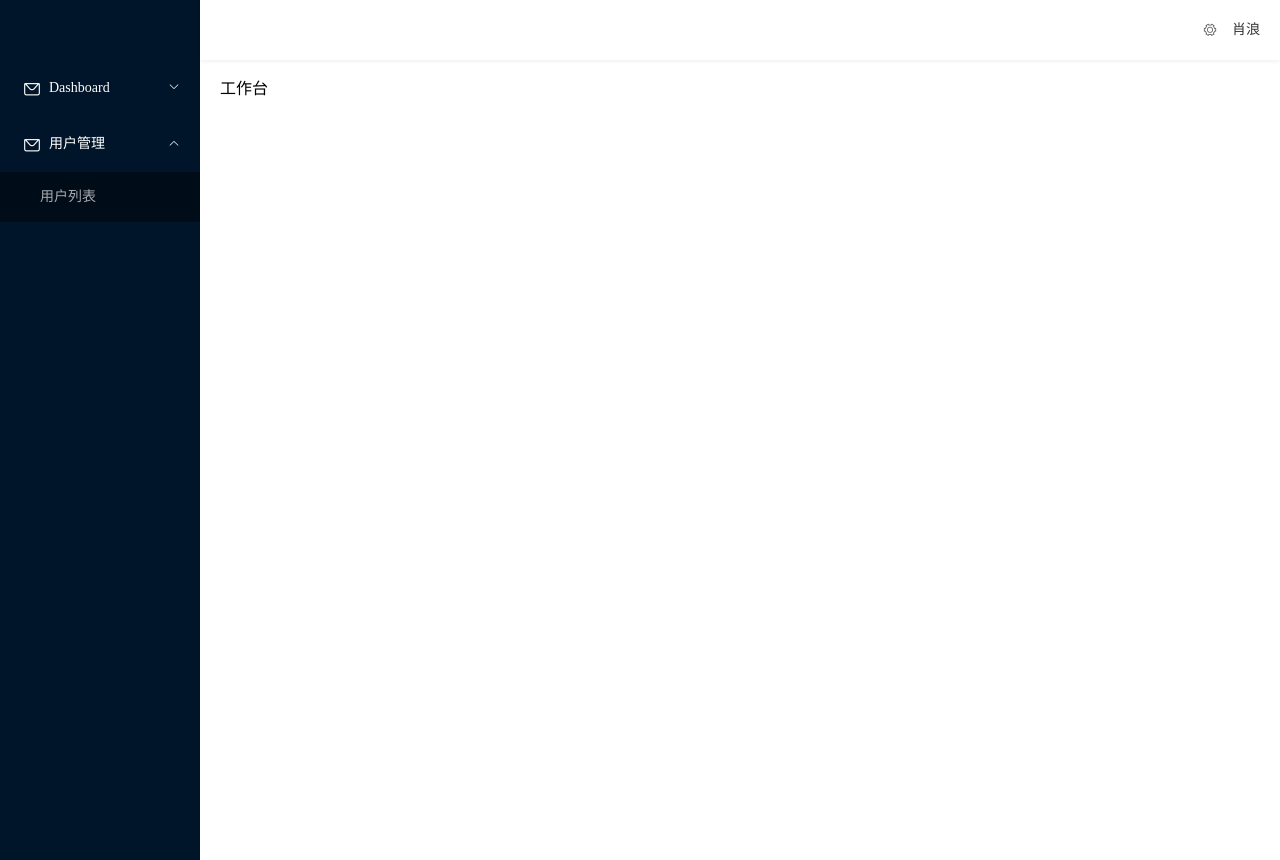
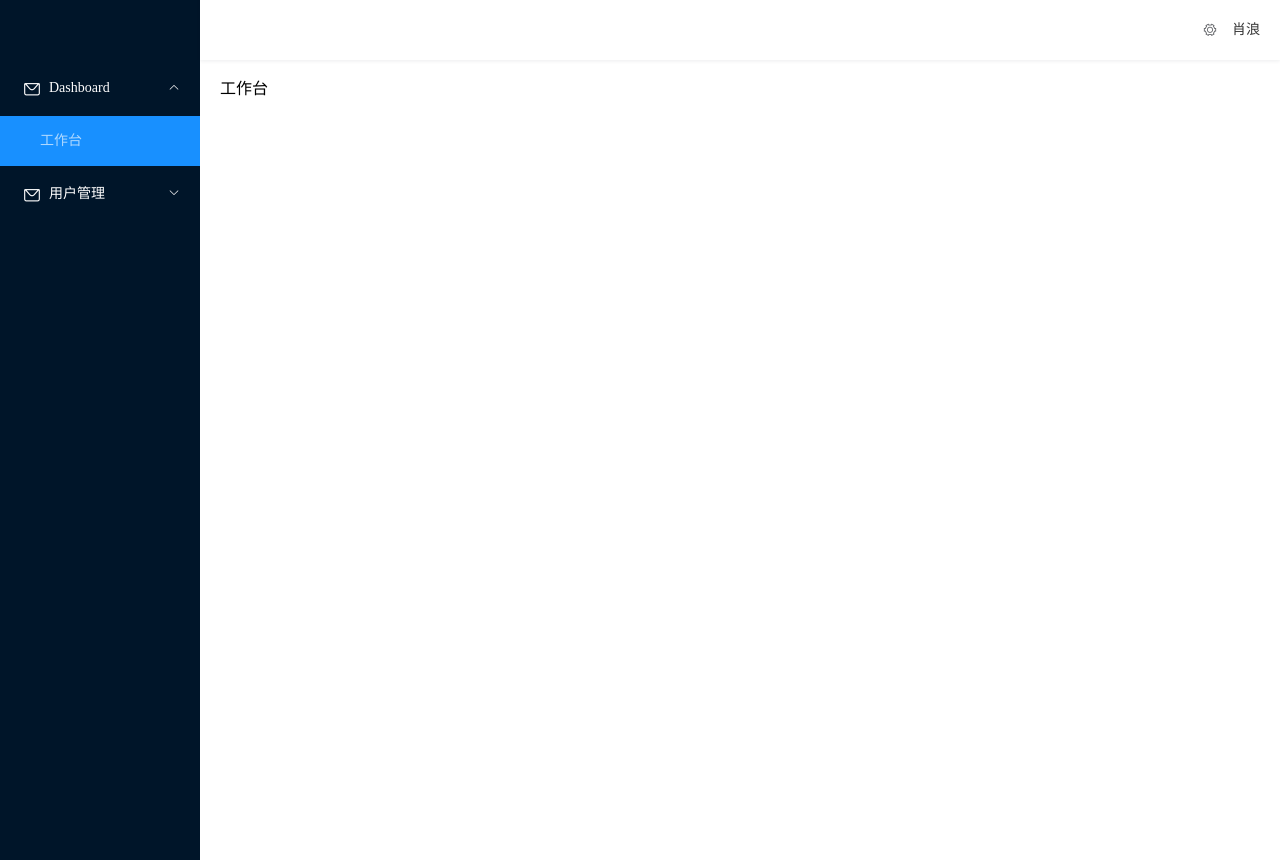
Before and after one commit to facexl/TabbyCat, a Vue app in the folder frontend/: page /dashboard/workspace in a window 1280 px wide. Built offline with nearby package versions, Linux system fonts and the light colour scheme.

Commit message:
menu state

```diff
--- a/frontend/src/store/index.ts
+++ b/frontend/src/store/index.ts
@@ -2,6 +2,7 @@ import { createStore } from 'vuex'
 
 export default createStore({
   state: {
+
   },
   mutations: {
   },
--- a/frontend/src/styles/common.less
+++ b/frontend/src/styles/common.less
@@ -34,3 +34,14 @@
 .mb16{
     margin-bottom: 16px;
 }
+.click-expand{
+    position: relative;
+}
+.click-expand::after{
+  position: absolute;
+  content:' ';
+  left:-20px;
+  right:-20px;
+  top:-20px;
+  bottom:-20px;
+}
--- a/frontend/src/views/layout/Aside.vue
+++ b/frontend/src/views/layout/Aside.vue
@@ -4,7 +4,7 @@
     <el-menu class="el-menu" style="height:100vh" :default-openeds="defaultOpeneds">
       <el-submenu v-for="(item,i) in filterRoutes" :index="String(i)" :key="item.name">
         <template #title><i class="el-icon-message"></i>{{item.meta.title}}</template>
-        <el-menu-item @click="$router.push({name:it.name})" v-for="(it,oi) in item.children" :key="it.name" :index="`${i}-${oi}`">{{it.meta.title}}</el-menu-item>
+        <el-menu-item :class="{active:it.active}" @click="$router.push({name:it.name})" v-for="(it,oi) in item.children" :key="it.name" :index="`${i}-${oi}`">{{it.meta.title}}</el-menu-item>
       </el-submenu>
     </el-menu>
   </el-aside>
@@ -15,7 +15,16 @@ export default {
   watch: {
     $route: {
       handler (v) {
-        this.defaultOpeneds = ['1']
+        this.filterRoutes.forEach((it, i) => {
+          it.children.forEach(item => {
+            if (item.name === v.name) {
+              this.defaultOpeneds = [String(i)]
+              item.active = true
+            } else {
+              item.active = false
+            }
+          })
+        })
       },
       immediate: true
     }
@@ -24,7 +33,10 @@ export default {
     filterRoutes () {
       const filterRoutes = routes.filter(it => !it.hidden)
       filterRoutes.forEach(it => {
-        it.children = it.children.filter(item => !item.hidden)
+        it.children = it.children.filter(item => {
+          item.active = false
+          return !item.hidden
+        })
       })
       return filterRoutes
     }
@@ -33,9 +45,6 @@ export default {
     return {
       defaultOpeneds: []
     }
-  },
-  created () {
-    console.log(this.filterRoutes)
   }
 }
 </script>
@@ -58,7 +67,7 @@ export default {
     }
     .el-menu-item{
         background-color: #000c17;
-        color:#303840;
+        color:#d10a0a;
         color:hsla(0,0%,100%,.65);
         transition: background-color .3s;
     }
--- a/frontend/src/views/user/UserList.vue
+++ b/frontend/src/views/user/UserList.vue
@@ -1,5 +1,5 @@
 <template>
     <div>
-        用户列表
+        用户列表用户列表用户列表用户列表用户列表用户列表用户列表用户列表用户列表用户列表用户列表用户列表用户列表用户列表用户列表用户列表用户列表用户列表用户列表用户列表用户列表用户列表用户列表用户列表
     </div>
 </template>
```
